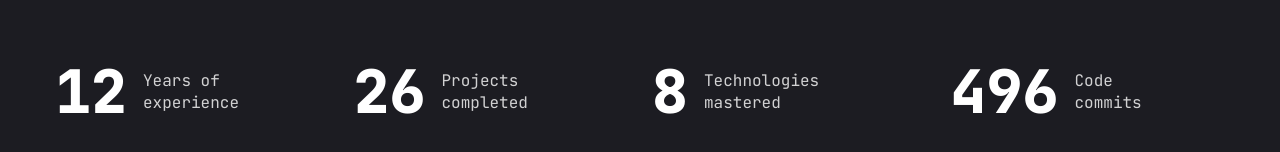
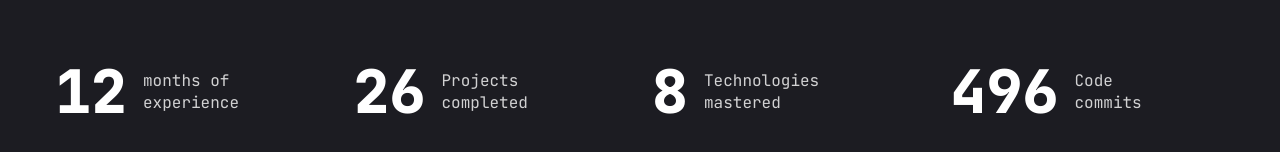
Before and after one commit to siddhx579/portfolio, a Next.js app: page / in a window 1280 px wide. Shown: the part 636-788 px from the top of the page. Built offline with nearby package versions, Linux system fonts and the light colour scheme.

Commit message:
Update Stats.jsx

```diff
--- a/components/Stats.jsx
+++ b/components/Stats.jsx
@@ -5,7 +5,7 @@ import CountUp from "react-countup";
 const stats = [
     {
         num: 12,
-        text: "Years of experience",
+        text: "months of experience",
     },
     {
         num: 26,
```
